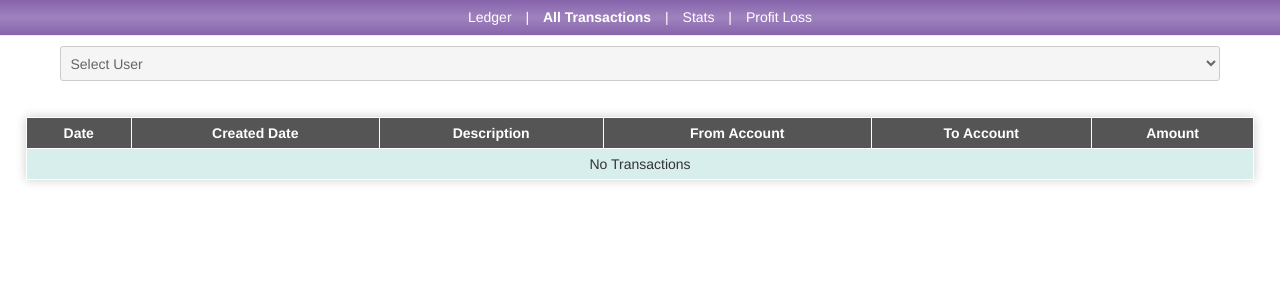
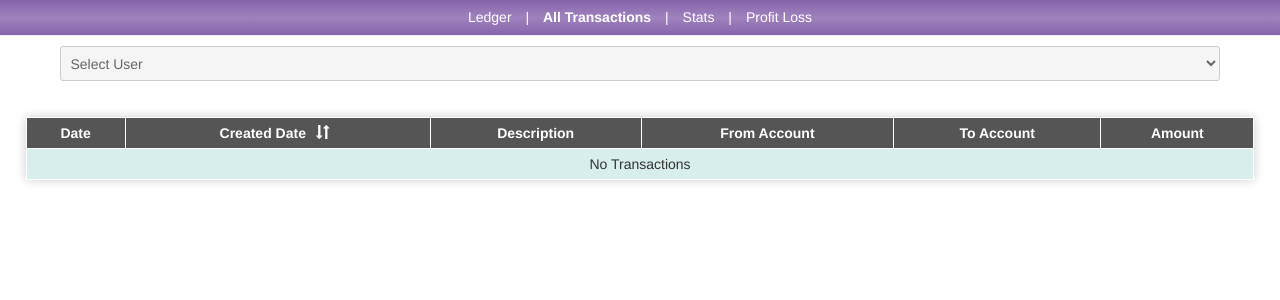
Before and after one commit to gargsahil25/ledger, a PHP site: page /pages/txns.php in a window 1280 px wide. Shown: the top 300 px of the page. Run offline with PHP 8.4, Linux system fonts and the light colour scheme; the visitor is signed in with stand-in values (Sample User, id 1).

Commit message:
sort all txns

```diff
--- a/css/style.css
+++ b/css/style.css
@@ -240,3 +240,17 @@ table td.editable {
     display: inline-block;
     margin: 20px;
 }
+
+.sort-btn-form {
+    display: inline-block;
+}
+
+.sort-btn-form button {
+    color: white;
+    background-color: rgba(0,0,0,0);
+    border: none;
+}
+
+.sort-btn-form button.selected {
+    color: #89ca8c;
+}
--- a/includes/header.php
+++ b/includes/header.php
@@ -2,4 +2,4 @@
 <link rel="stylesheet" href="https://maxcdn.bootstrapcdn.com/bootstrap/3.3.7/css/bootstrap.min.css" integrity="sha384-BVYiiSIFeK1dGmJRAkycuHAHRg32OmUcww7on3RYdg4Va+PmSTsz/K68vbdEjh4u" crossorigin="anonymous">
 <link rel="shortcut icon" href="/images/icon/icon-128.png" type="image/x-icon" />
 <link id="manifest" rel="manifest" href="/manifest.json">
-<link rel="stylesheet" href="/css/style.css?v15">
+<link rel="stylesheet" href="/css/style.css?v16">
--- a/index.php
+++ b/index.php
@@ -266,11 +266,11 @@ if ($txnAccount) {
 							<form method="post">
 							<input type="hidden" name="txn-id" value="<?php echo $txn['id']; ?>"/>
 							<input required autocomplete="off" type="text" name="txn-desc" placeholder="<?php echo getLangText('DESC'); ?>" value="<?php echo $txn['description']; ?>"/>
-							<select required name="txn-from">
+							<select required name="txn-from" disabled>
 								<option value=""><?php echo getLangText('FROM_ACCOUNT'); ?></option>
 								<?php displayAccounts($accounts, "all", $txn['from_account_id']); ?>
 							</select>
-							<select required name="txn-to">
+							<select required name="txn-to" disabled>
 								<option value=""><?php echo getLangText('TO_ACCOUNT'); ?></option>
 								<?php displayAccounts($accounts, "all", $txn['to_account_id']); ?>
 							</select>
--- a/pages/txns.php
+++ b/pages/txns.php
@@ -6,13 +6,14 @@ include_once "../services/mysql.php";
 include_once "../services/display.php";
 
 $userId = isset($_GET['userId']) ? $_GET['userId'] : null;
+$sort = isset($_GET['sort']) ? $_GET['sort'] : 0;
 $users = getAllUsers();
 
 // Getting data for the page
 date_default_timezone_set('Asia/Kolkata');
 $txns = null;
 if ($userId != null) {
-	$txns = getTransactions(null, null, null, true, $userId);
+	$txns = getTransactions(null, null, null, true, $userId, $sort);
 }
 
 ?>
@@ -36,13 +37,20 @@ if ($userId != null) {
 		<div class="txns">
 			<div class="txns-heading">
 				<form method="get">
-					<select name="userId" onchange="this.form.submit()">
+					<select name="userId" onchange="this.form.submit">
 						<?php displayUsers($users, $userId); ?>
 					</select>
 				</form>
 			</div>
 			<table>
-				<tr><th><?php echo getLangText('DATE'); ?></th><th><?php echo "Created Date"; ?></th><th><?php echo getLangText('DESC'); ?></th><th><?php echo "From Account"; ?></th><th><?php echo "To Account"; ?></th><th><?php echo "Amount"; ?></th></tr>
+				<tr><th><?php echo getLangText('DATE'); ?></th>
+				<th><?php echo "Created Date
+					<form type='get' class='sort-btn-form'>
+						<button class='glyphicon glyphicon-sort ".($sort ? "selected" : "")."' name='sort' value='".!$sort."' onclick='this.form.submit'/>
+						<input type='hidden' name='userId' value='".$userId."'/>
+					</form>
+				"; ?></th>
+				<th><?php echo getLangText('DESC'); ?></th><th><?php echo "From Account"; ?></th><th><?php echo "To Account"; ?></th><th><?php echo "Amount"; ?></th></tr>
 			<?php
 				if ($txns == null || sizeof($txns) == 0) {
 					echo "<tr><td colspan='6'>".getLangText('NO_TRANSACTION')."</td></tr>";
--- a/services/mysql.php
+++ b/services/mysql.php
@@ -154,7 +154,7 @@ function updateAccountBalance($accountId) {
 	return $balance;
 }
 
-function getTransactions($txnAccount = null, $txnDate = null, $txnMonth = null, $showDeleted = false, $userId = null) {
+function getTransactions($txnAccount = null, $txnDate = null, $txnMonth = null, $showDeleted = false, $userId = null, $sortByCreatedDate = 0) {
 	global $LOGGED_IN_USER;
 	if ($userId == null) {
 		$userId = $LOGGED_IN_USER['userId'];
@@ -195,7 +195,14 @@ function getTransactions($txnAccount = null, $txnDate = null, $txnMonth = null,
 		$sql .= " AND t.date LIKE '".getDateFormat($date, "Y-m")."%'";
 	}
 
-	$sql .= " ORDER BY date desc";
+	$sql .= " ORDER BY ";
+
+	if ($sortByCreatedDate) {
+		$sql .= "t.created_date desc";
+	} else {
+		$sql .= "date desc";
+	}
+
 	$txnRows = mysqlQuery($sql);
 	$txns = array();
 	while($txn = $txnRows->fetch_assoc()) {
@@ -299,6 +306,7 @@ function getTransactionsForAllUsers() {
 			ta.id AS to_account_id,
 			ta.name AS to_account_name,
 			ta.type AS to_account_type,
+			t.created_date AS created_date,
 			u.id AS user_id,
 			u.name AS user_name
 		FROM transactions t
```
Also changed, not shown: pages/stats.php (+11 -10 lines).
